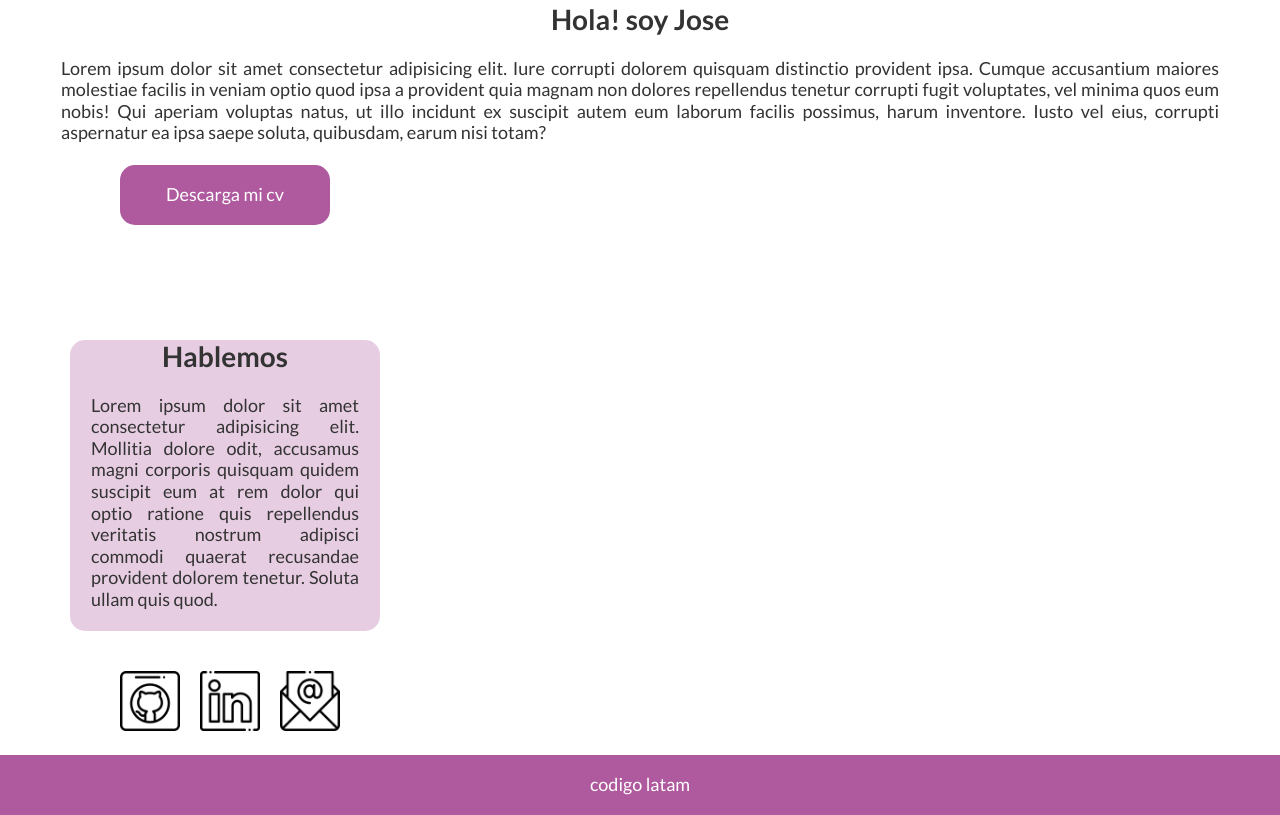
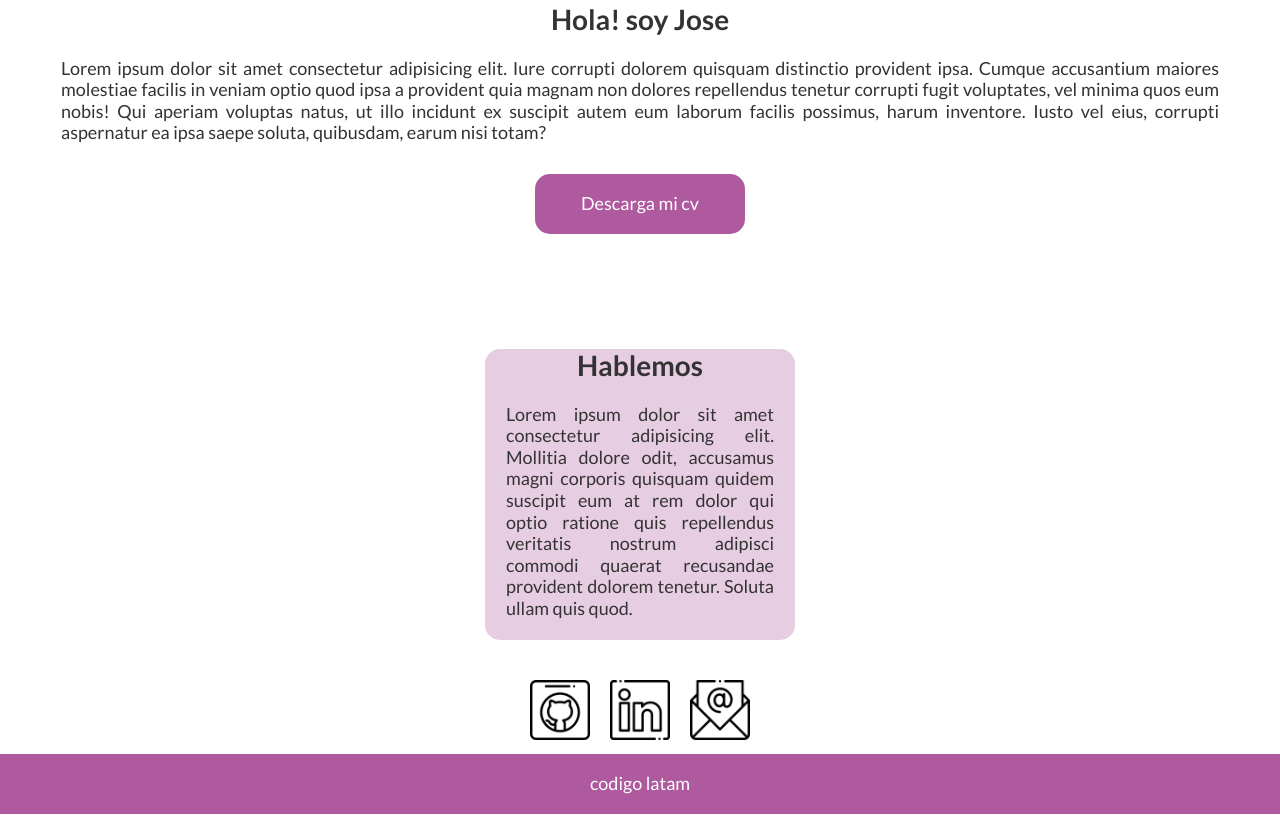
Before and after one commit to anya-baque/CodigoPaLante, a plain HTML site: page index.html in a window 1280 px wide. Shown: the part 737-1552 px from the top of the page. Drawn offline with Linux system fonts and the light colour scheme.

Commit message:
centrado de sections

```diff
--- a/css/styles.css
+++ b/css/styles.css
@@ -105,7 +105,7 @@ article{
 }
 
 #boton {
-    margin-left: 80px;
+    margin: 10px auto 0 auto;
     margin-bottom: 115px;
     display: flex;
     justify-content: center;
@@ -120,7 +120,7 @@ article{
 
   }
   #caja {
-    margin-left: 30px;
+    margin: 10px auto 0 auto;
     margin-bottom: 30px;
     height: auto;
     width: 310px;
@@ -134,16 +134,14 @@ article{
     width: 60px;
 }
 
-  #contactos {
-    margin-left: 50px;
-    display: inline-flex;
-    padding-left: 20px;
-    border: none;
-    background-color: white;
-    margin-bottom: 10px;
-    flex-direction: column;
+#contactos {
+    display: flex;
     justify-content: center;
     align-items: center;
+    flex-wrap: wrap;
+    list-style: none;
+    padding: 0;
+    margin: 0;
   }
 
   #contactos li {
```
